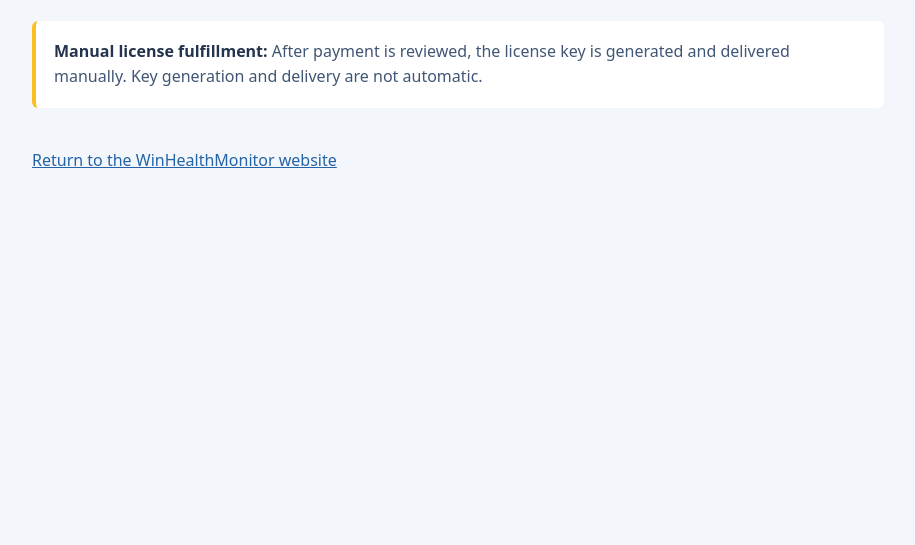
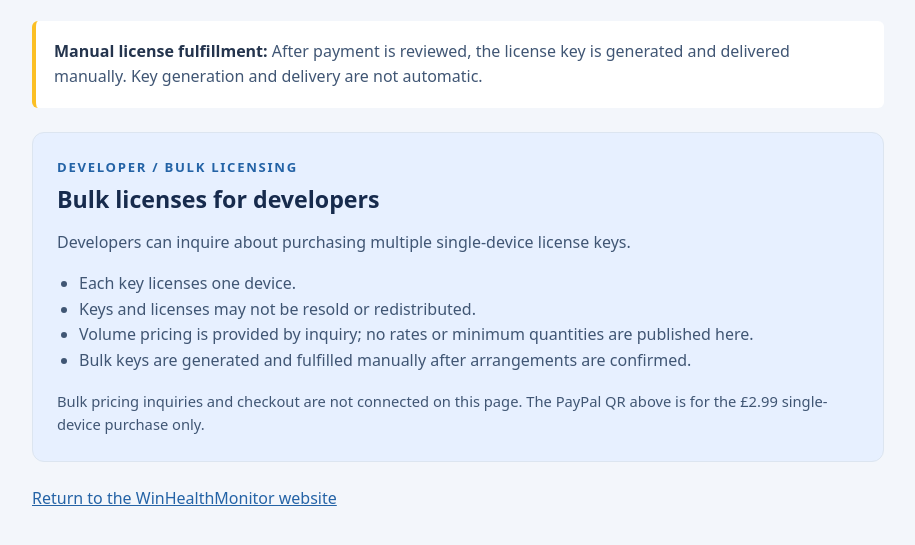
Before and after one commit to scorpionprime2/WinHealthMonitor-website, a plain HTML site: page purchase.html in a window 1280 px wide. Shown: the part 579-1124 px from the top of the page, without its empty margins (182-1097 px from the left). Before the commit the page ends 808 px from the top, so only its background shows below. Drawn offline with Linux system fonts and the light colour scheme.

Commit message:
Add developer bulk licensing offer (#3)
* Add publisher attribution to website footer

Co-authored-by: Copilot App <223556219+Copilot@users.noreply.github.com>

* Add purchase page and app palette

Co-authored-by: Copilot App <223556219+Copilot@users.noreply.github.com>

* Add developer bulk licensing offer

Co-authored-by: Copilot App <223556219+Copilot@users.noreply.github.com>

---------

Co-authored-by: scorpionprime2 <197169450+scorpionprime2@users.noreply.github.com>
Co-authored-by: Copilot App <223556219+Copilot@users.noreply.github.com>

```diff
--- a/purchase.html
+++ b/purchase.html
@@ -3,7 +3,7 @@
 <head>
   <meta charset="utf-8">
   <meta name="viewport" content="width=device-width, initial-scale=1">
-  <meta name="description" content="Purchase a single-device WinHealthMonitor license.">
+  <meta name="description" content="Purchase a single-device WinHealthMonitor license or view developer bulk-license information.">
   <meta name="theme-color" content="#F3F6FB">
   <title>Purchase WinHealthMonitor</title>
   <style>
@@ -33,6 +33,11 @@
     figcaption { margin-top: 10px; color: #24344D; font-size: .9rem; }
     .notice { margin-top: 24px; padding: 18px; border-left: 4px solid #FBBF24; border-radius: 6px; background: #FFFFFF; color: #405674; }
     .notice strong { color: #24344D; }
+    .bulk-offer { margin-top: 24px; padding: 24px; border: 1px solid #DCE5F0; border-radius: 12px; background: #E7F0FF; }
+    .bulk-offer h2 { margin: 8px 0 12px; color: #172B4D; font-size: 1.45rem; line-height: 1.2; }
+    .bulk-offer p, .bulk-offer li { color: #405674; }
+    .bulk-offer ul { padding-left: 22px; }
+    .bulk-note { margin-bottom: 0; font-size: .92rem; }
     .back { display: inline-block; margin-top: 24px; color: #2463A6; }
     @media (max-width: 760px) { main { padding-inline: 18px; } .purchase { margin-top: 32px; } .purchase-card { grid-template-columns: 1fr; } }
   </style>
@@ -59,6 +64,20 @@
       </div>
 
       <p class="notice"><strong>Manual license fulfillment:</strong> After payment is reviewed, the license key is generated and delivered manually. Key generation and delivery are not automatic.</p>
+
+      <section class="bulk-offer" aria-labelledby="bulk-title">
+        <div class="eyebrow">DEVELOPER / BULK LICENSING</div>
+        <h2 id="bulk-title">Bulk licenses for developers</h2>
+        <p>Developers can inquire about purchasing multiple single-device license keys.</p>
+        <ul>
+          <li>Each key licenses one device.</li>
+          <li>Keys and licenses may not be resold or redistributed.</li>
+          <li>Volume pricing is provided by inquiry; no rates or minimum quantities are published here.</li>
+          <li>Bulk keys are generated and fulfilled manually after arrangements are confirmed.</li>
+        </ul>
+        <p class="bulk-note">Bulk pricing inquiries and checkout are not connected on this page. The PayPal QR above is for the £2.99 single-device purchase only.</p>
+      </section>
+
       <a class="back" href="index.html">Return to the WinHealthMonitor website</a>
     </section>
   </main>
```
